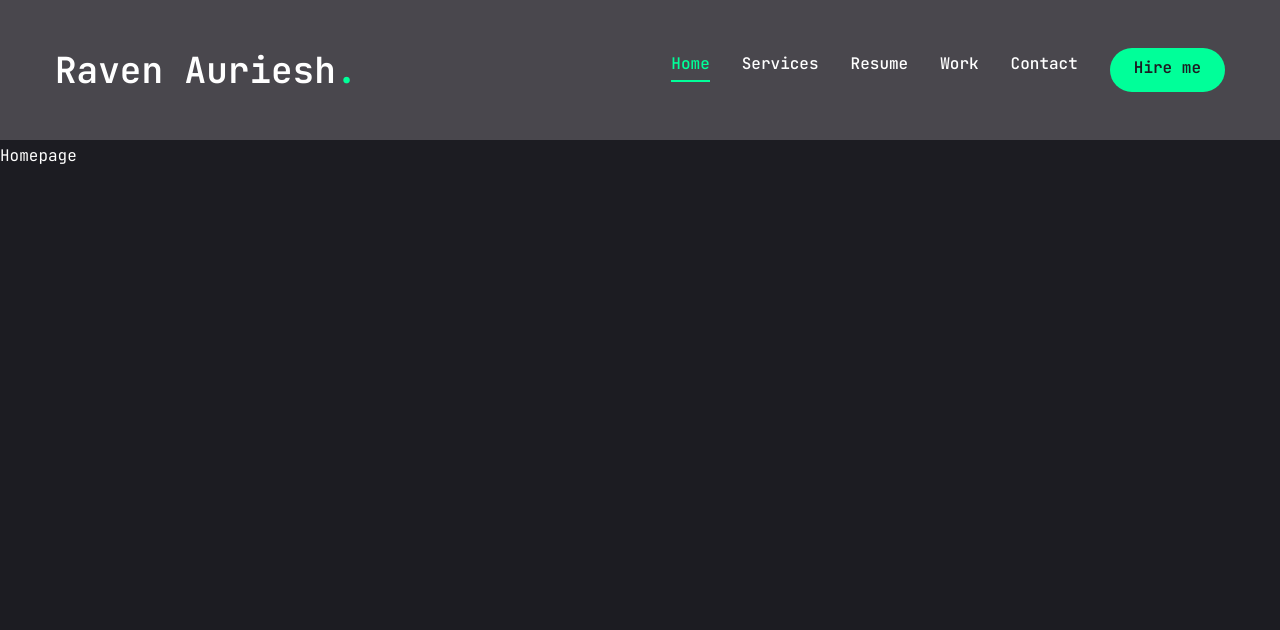
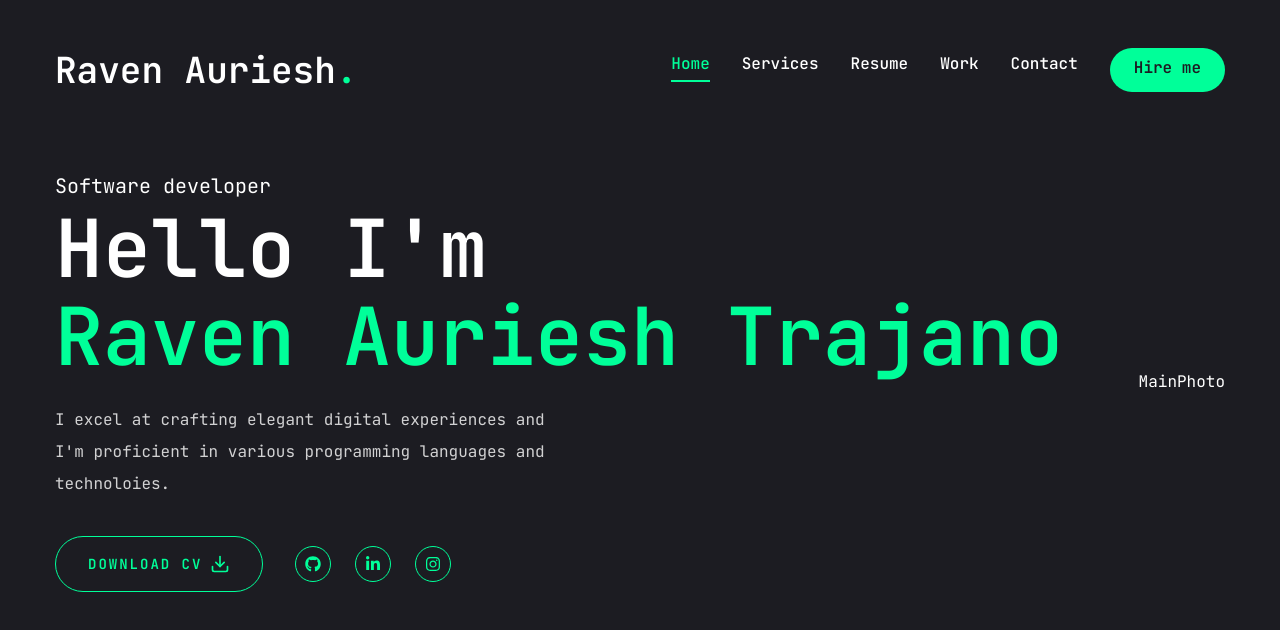
Before and after one commit to rave-25/Raven_Auriesh_Trajano, a Next.js app: page / in a window 1280 px wide. Shown: the top 630 px of the page. Built offline with nearby package versions, Linux system fonts and the light colour scheme.

Commit message:
homepage design

```diff
--- a/app/globals.css
+++ b/app/globals.css
@@ -6,4 +6,13 @@
     body {
         @apply font-primary bg-primary text-white leading-loose;
     }
+    .h1 {
+        @apply text-[48px] xl:text-[80px] leading-[1.1] font-semibold;
+    }
+    .h2 {
+        @apply text-[36px] xl:text-[48px] leading-[1.1] font-semibold;
+    }
+    .h3 {
+        @apply text-[20px] xl:text-[24px] leading-[1.1] font-semibold;
+    }
 }
--- a/app/page.jsx
+++ b/app/page.jsx
@@ -1,6 +1,39 @@
+import { Button } from "@/components/ui/button";
+import { FiDownload } from "react-icons/fi";
 
-export default function Home() {
+
+//components
+import Socials from "@/components/Socials";
+import MainPhoto from "@/components/MainPhoto";
+
+const Home = () => {
   return (
-    <main>Homepage</main>
-  );
+    <section className="h-full">
+      <div className="container mx-auto h-full">
+        <div className="flex flex-col xl:flex-row items-center justify-between xl:pt-8 xl:pb-24">
+          {/* text */}
+          <div className="text-center xl:text-left">
+            <span className="text-xl">Software developer</span>
+            <h1 className="h1 mb-6">
+              Hello I'm <br/> <span className="text-accent">Raven Auriesh Trajano</span>
+            </h1>
+            <p className="max-w-[500px] mb-9 text-white/80">I excel at crafting elegant digital experiences and I'm proficient in various programming languages and technoloies.</p>
+            <div className="flex flex-col xl:flex-row items-center gap-8">
+              <Button variant="outline" size="lg" className="uppercase flex items-center gap-2">
+                <span>Download CV</span>
+                <FiDownload className="text-xl"/>
+              </Button>
+              <div className="mb-8 xl:mb-0">
+                <Socials containerStyles="flex gap-6" iconStyles="w-9 h-9 border border-accent rounded-full flex justify-center items-center text-accent text-base hover:bg-accent hover:text-primary hover:transition-all duration-500"/>
+              </div>
+            </div>
+          </div>
+          {/*photo */}
+          <div><MainPhoto/></div>
+        </div>
+      </div>
+    </section>
+  )
 }
+
+export default Home
--- a/components/Header.jsx
+++ b/components/Header.jsx
@@ -7,7 +7,7 @@ import Nav from "./Nav";
 
 const Header = () => {
   return (
-    <header className="py-8 xl:py-12 text-white bg-pink-50/20">
+    <header className="py-8 xl:py-12 text-white">
       <div className="container mx-auto flex justify-between items-center">
         {/*logo */}
         <Link href="/">
--- /dev/null
+++ b/components/MainPhoto.jsx
@@ -0,0 +1,9 @@
+import React from 'react'
+
+const MainPhoto = () => {
+  return (
+    <div>MainPhoto</div>
+  )
+}
+
+export default MainPhoto
--- /dev/null
+++ b/components/Socials.jsx
@@ -0,0 +1,19 @@
+import Link from "next/link"
+import {FaGithub, FaLinkedinIn, FaInstagram } from "react-icons/fa"
+
+const socials = [
+    {icon: <FaGithub/>, path: ""},
+    {icon: <FaLinkedinIn/>, path: ""},
+    {icon: <FaInstagram />, path: ""},
+]
+
+const Socials = ({containerStyles, iconStyles}) => {
+  return <div className={containerStyles}>
+    {socials.map((social, index) => {
+        return <Link key={index} href={social.path} className={iconStyles}>{social.icon}</Link>
+    })}
+
+  </div>
+}
+
+export default Socials
```
Also changed, not shown: public/assets/rave.png (added).
